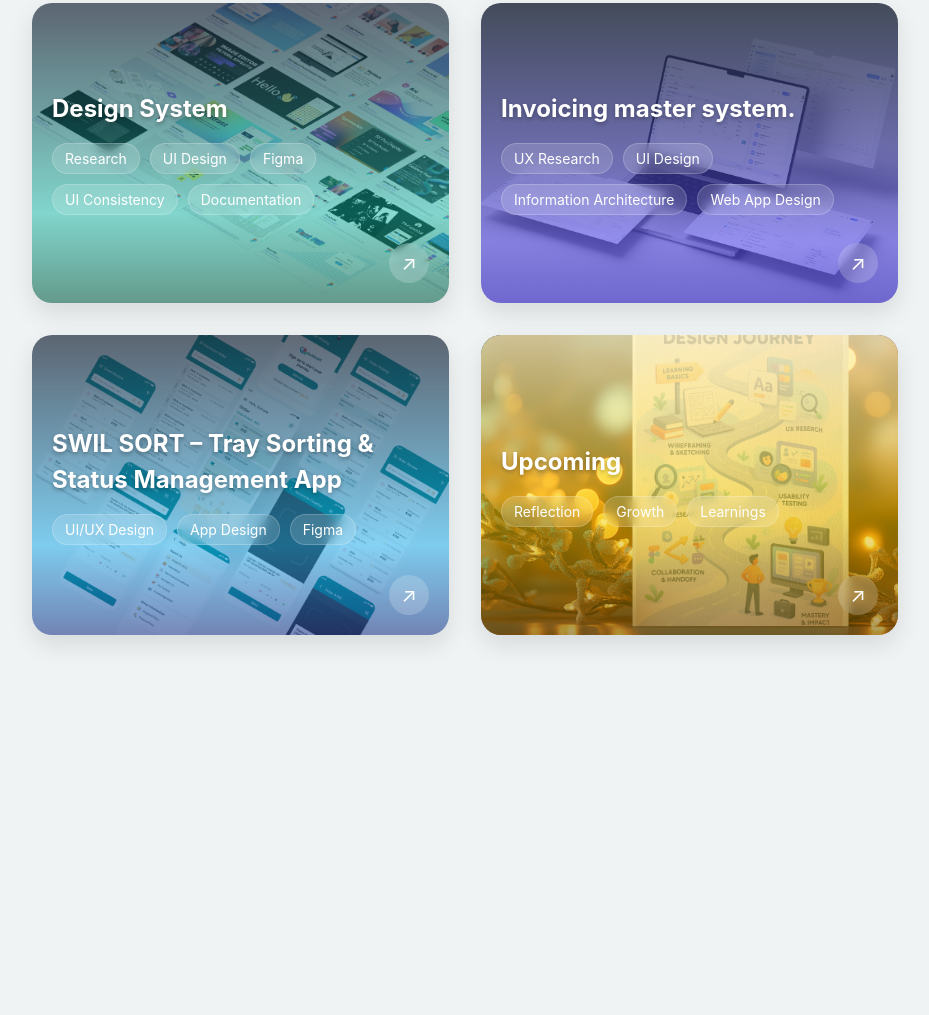
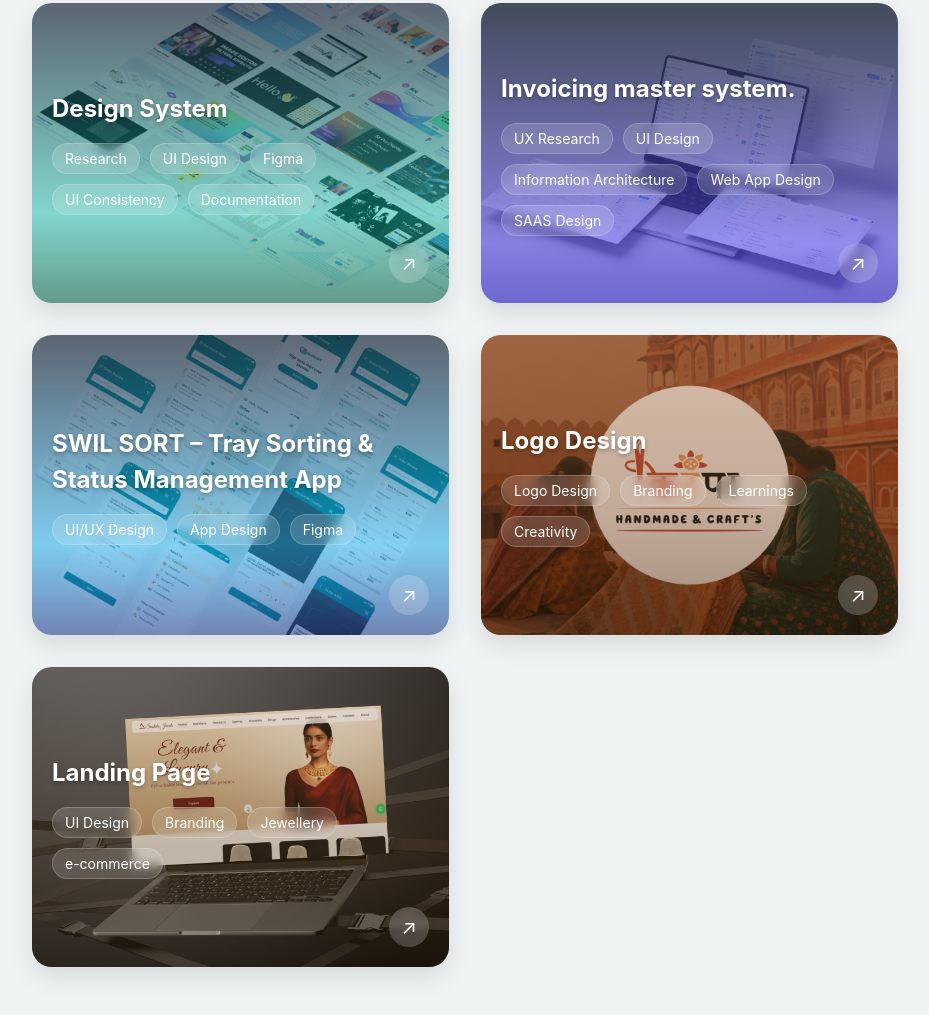
Before and after one commit to dishankchouhan/personal-portfolio, a plain HTML site: page index.html in a window 1280 px wide. Shown: the part 760-1775 px from the top of the page, without its empty margins (350-1279 px from the left). Before the commit the page ends 1487 px from the top, so only its background shows below. Drawn offline with Linux system fonts and the light colour scheme.

Commit message:
Refactor code structure for improved readability and maintainability

```diff
--- a/index.html
+++ b/index.html
@@ -177,6 +177,7 @@
                             <span>UI Design</span>
                             <span>Information Architecture</span>
                             <span>Web App Design</span>
+                            <span>SAAS Design</span>
                         </div>
                         <div class="arrow-button">
                             <span>&#8599;</span>
@@ -202,15 +203,34 @@
                 </div>
             </a>
 
-           <!--Others-->
-               <a href="DesignJourney.html" target="_blank" class="project-card-one-link">
+           <!--Logo-->
+               <a href="https://drive.google.com/file/d/1DiSGikUMbYrT-wHwBxPKs8VsEVcZhRMQ/view?usp=sharing" target="_blank" class="project-card-one-link">
                 <div class="project-card-five tilt-card" data-tooltip="Discover ERP Redesign Process">
                    <div class="card-content">
-                        <h2>Upcoming</h2>
+                        <h2>Logo Design</h2>
                         <div class="tags">
-                            <span>Reflection</span>
-                            <span>Growth</span>
+                            <span>Logo Design</span>
+                            <span>Branding</span>
                             <span>Learnings</span>
+                            <span>Creativity</span>
+                        </div>
+                        <div class="arrow-button">
+                            <span>&#8599;</span>
+                        </div>
+                    </div>
+                </div>
+            </a>
+
+              <!--Jewellery-->
+               <a href="https://drive.google.com/file/d/1WQmd3h06X8PIzGX5I3zSku2NYipnMsHR/view?usp=sharing" target="_blank" class="project-card-one-link">
+                <div class="project-card-six tilt-card" data-tooltip="Discover ERP Redesign Process">
+                   <div class="card-content">
+                        <h2>Landing Page</h2>
+                        <div class="tags">
+                            <span>UI Design</span>
+                            <span>Branding</span>
+                            <span>Jewellery</span>
+                            <span>e-commerce</span>
                         </div>
                         <div class="arrow-button">
                             <span>&#8599;</span>
--- a/main.css
+++ b/main.css
@@ -904,7 +904,8 @@ body {
 .project-card-two,
 .project-card-three,
 .project-card-four,
-.project-card-five {
+.project-card-five,
+.project-card-six {
   position: relative;
   width: 100%;
   height: 300px;
@@ -935,7 +936,10 @@ body {
 }
 
 .project-card-five {
-  background-image: url("Assets/Design\ journey.webp");
+  background-image: url("Assets/Kirpa-mockup.png");
+}
+.project-card-six {
+  background-image: url("Assets/Frame\ 1.png");
 }
 
 .project-card-one::after {
@@ -995,14 +999,26 @@ body {
   position: absolute;
   inset: 0;
   background: linear-gradient(
-    to top,
-    rgba(120, 85, 0, 0.6) 0%,
-    rgba(255, 215, 0, 0.5) 40%,
-    rgba(255, 239, 184, 0.8) 100%
-  );
+  to top,
+  rgba(64, 42, 18, 0.5) 0%,
+  rgba(102, 72, 38, 0.4) 40%,
+  rgba(153, 115, 76, 0.4) 100%
+);
   transition: opacity 0.4s ease;
 }
 
+.project-card-six::after {
+  content: "";
+  position: absolute;
+  inset: 0;
+  background: linear-gradient(
+  to top,
+  rgba(64, 42, 18, 0.4) 0%,
+  rgba(102, 72, 38, 0.4) 40%,
+  rgba(153, 115, 76, 0.2) 100%
+);
+  transition: opacity 0.4s ease;
+}
 .project-card-one-link {
   text-decoration: none;
   display: block;
```
Also changed, not shown: Assets/Frame 1.png (added), Assets/Jewelleryy.png (added), Assets/Kirpa-mockup.png (added).
